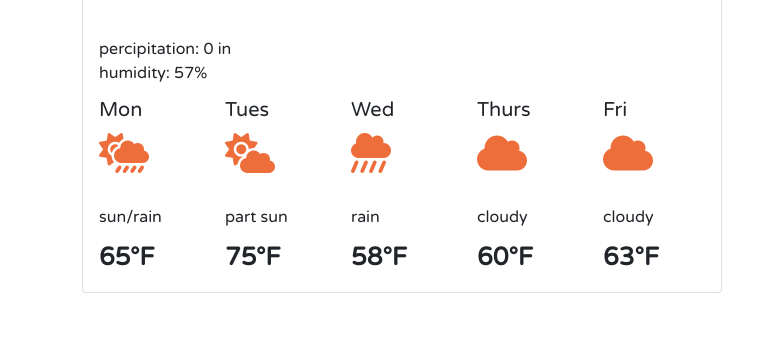
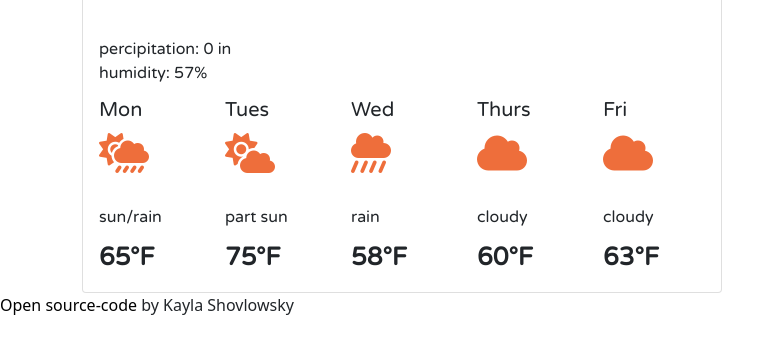
Before and after one commit to kaylashovlowsky/weather-app-project, a plain HTML site: page index.html in a window 1280 px wide. Shown: the part 285-638 px from the top of the page, without its empty margins (0-784 px from the left). Drawn offline with nearby package versions, Linux system fonts and the light colour scheme; a web font is replaced by a local one.

Commit message:
Added open source-code link

```diff
--- a/index.html
+++ b/index.html
@@ -98,6 +98,12 @@
       </div>
     </div>
 
+    <span>
+      <a
+      href="https://github.com/kaylashovlowsky/weather-app-project">
+      Open source-code</a>
+      by Kayla Shovlowsky</span>
+
     <script src="src/index.js"></script>
   </body>
 </html>
```
